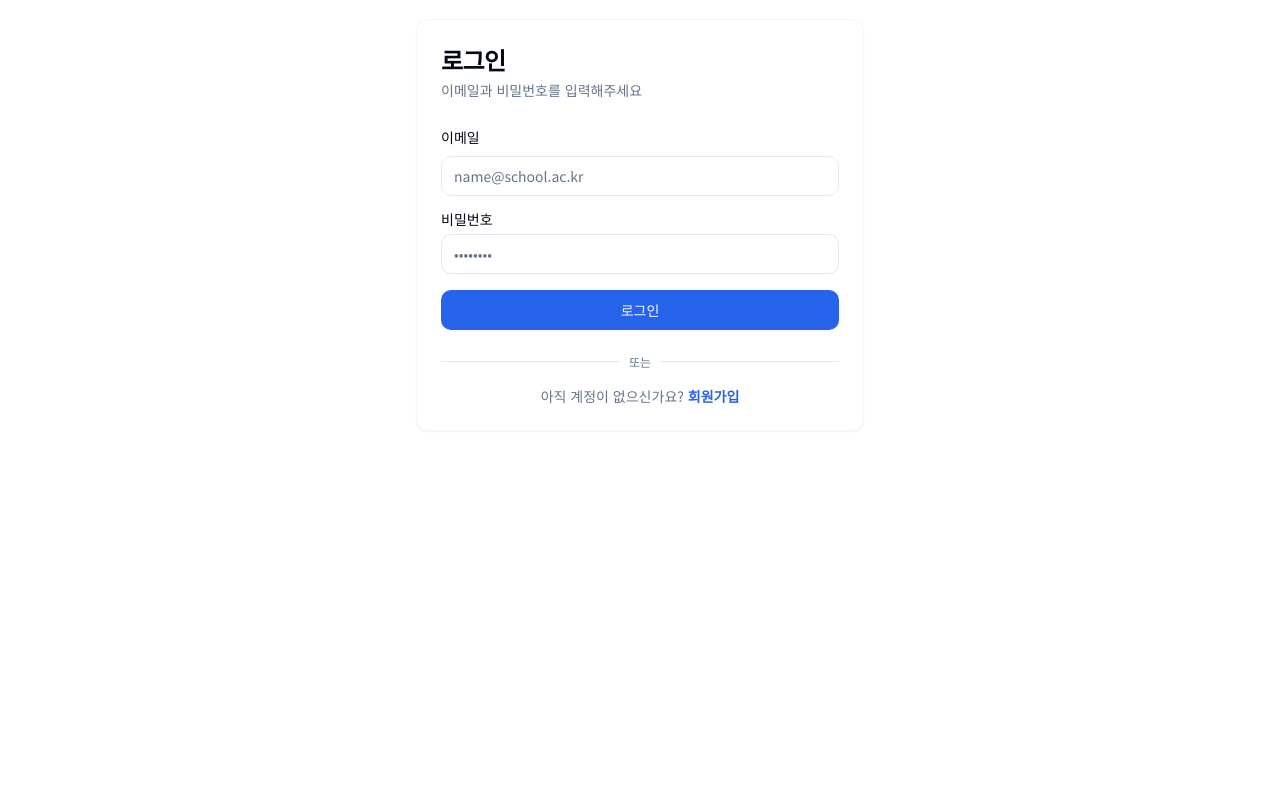
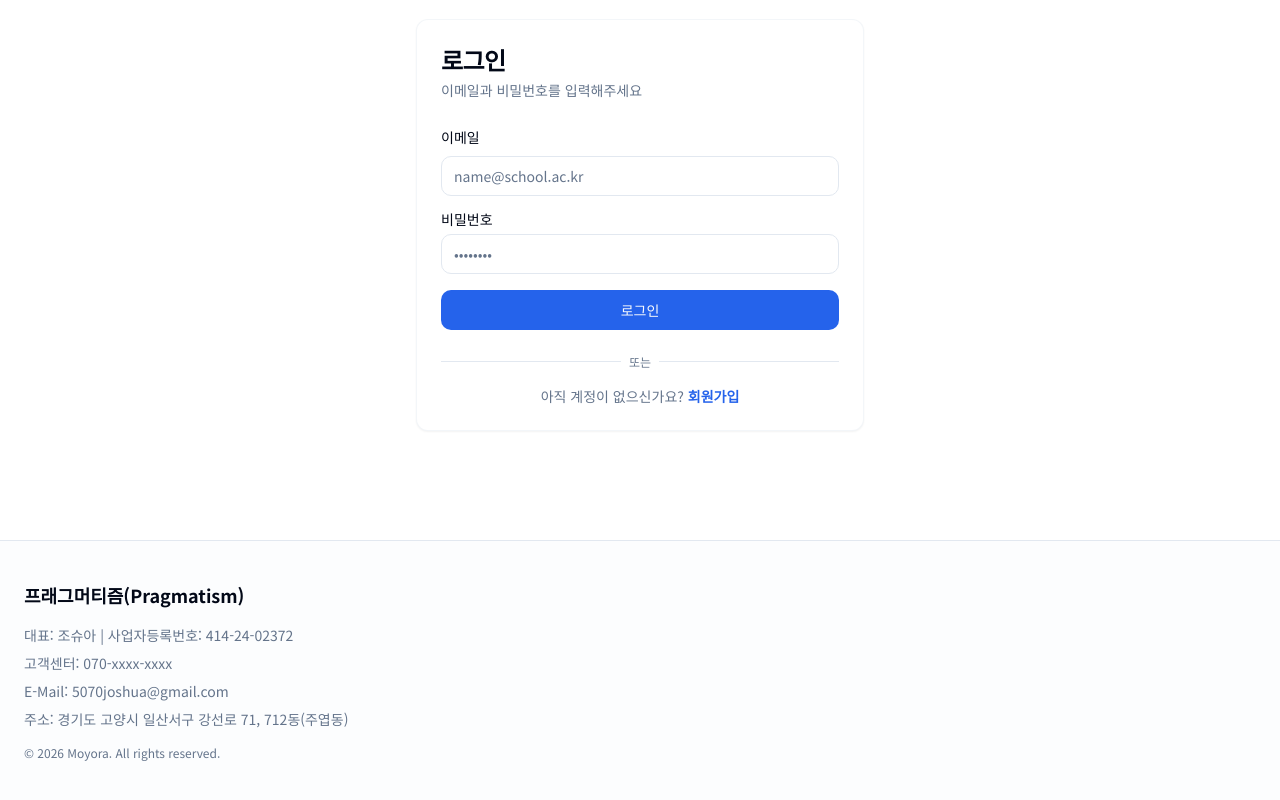
Before and after one commit to AVenturesKMLA/moyora, a Next.js app: page /login in a window 1280 px wide. Shown: the part 260-1060 px from the top of the page. Before the commit the page ends 800 px from the top, so only its background shows below. Built offline with nearby package versions, Linux system fonts and the light colour scheme.

Commit message:
feat(ui): update landing page content, pricing, and add global footer

```diff
--- a/src/app/layout.tsx
+++ b/src/app/layout.tsx
@@ -3,6 +3,7 @@ import { Noto_Sans_KR } from 'next/font/google';
 import { Analytics } from '@vercel/analytics/next';
 import Providers from '@/components/Providers';
 import { NotificationProvider } from '@/context/NotificationContext';
+import Footer from '@/components/Footer';
 import './globals.css';
 
 const notoSansKr = Noto_Sans_KR({
@@ -31,6 +32,7 @@ export default function RootLayout({
                     <Providers>
                         <NotificationProvider>
                             {children}
+                            <Footer />
                         </NotificationProvider>
                     </Providers>
                 </StyledJsxRegistry>
--- a/src/app/page.tsx
+++ b/src/app/page.tsx
@@ -34,7 +34,7 @@ export default function HomePage() {
 
           <h1 className="text-4xl font-extrabold tracking-tight sm:text-5xl md:text-6xl lg:text-7xl">
             동아리 활동의<br />
-            <span className="text-primary">새로운 차원.</span>
+            <span className="text-primary">새로운 차원</span>
           </h1>
 
           <p className="max-w-[42rem] leading-normal text-muted-foreground sm:text-xl sm:leading-8">
@@ -60,7 +60,7 @@ export default function HomePage() {
             )}
             <Link href="/schedule">
               <Button variant="outline" size="lg" className="h-12 rounded-full px-8 text-lg backdrop-blur-sm bg-background/50">
-                일정 둘러보기
+                {session ? "일정 둘러보기" : "체험해보기"}
               </Button>
             </Link>
           </div>
@@ -85,7 +85,8 @@ export default function HomePage() {
               </div>
               <CardTitle className="text-2xl">통합 대회</CardTitle>
               <CardDescription className="text-lg">
-                전국 규모의 동아리 대회에 참가하고 실력을 증명하세요. 다양한 분야의 경진대회가 여러분을 기다립니다.
+                전국 규모의 동아리 대회에 참가하고 실력을 증명하세요.<br />
+                다양한 분야의 경진대회가 여러분을 기다립니다.
               </CardDescription>
             </CardHeader>
           </Card>
@@ -98,7 +99,8 @@ export default function HomePage() {
               </div>
               <CardTitle className="text-xl">연합 포럼</CardTitle>
               <CardDescription>
-                다른 학교와 아이디어를 공유하고 토론하세요. 지식 공유의 장이 열립니다.
+                다른 학교와 아이디어를 공유하고 토론하세요.<br />
+                지식 공유의 장이 열립니다.
               </CardDescription>
             </CardHeader>
           </Card>
@@ -159,7 +161,7 @@ export default function HomePage() {
           </p>
         </div>
 
-        <div className="grid grid-cols-1 gap-6 md:grid-cols-3 max-w-6xl mx-auto">
+        <div className="grid grid-cols-1 gap-6 md:grid-cols-2 max-w-4xl mx-auto">
           {/* Basic */}
           <Card className="flex flex-col border-border/50">
             <CardHeader>
@@ -187,34 +189,13 @@ export default function HomePage() {
             <CardHeader>
               <CardTitle className="text-2xl text-primary">Plus</CardTitle>
               <CardDescription>더 넓은 교류를 원하는 성장하는 동아리</CardDescription>
-              <div className="mt-4 text-4xl font-bold">₩4,900<span className="text-lg font-normal text-muted-foreground">/월</span></div>
+              <div className="mt-4 text-4xl font-bold">Coming Soon</div>
             </CardHeader>
             <CardContent className="flex flex-col flex-1 gap-4">
-              <ul className="space-y-2 text-sm text-muted-foreground flex-1">
-                <li className="flex items-center"><CheckCircle2 className="mr-2 h-4 w-4 text-primary" /> Basic의 모든 기능</li>
-                <li className="flex items-center"><CheckCircle2 className="mr-2 h-4 w-4 text-primary" /> 연합 포럼 참여권</li>
-                <li className="flex items-center"><CheckCircle2 className="mr-2 h-4 w-4 text-primary" /> 공동 연구 제안</li>
-                <li className="flex items-center"><CheckCircle2 className="mr-2 h-4 w-4 text-primary" /> 활동 통계 분석</li>
-              </ul>
-              <Button className="w-full" size="lg">시작하기</Button>
-            </CardContent>
-          </Card>
-
-          {/* Pro */}
-          <Card className="flex flex-col border-border/50">
-            <CardHeader>
-              <CardTitle className="text-2xl">Pro</CardTitle>
-              <CardDescription>전국구 활동을 위한 전문적인 지원</CardDescription>
-              <div className="mt-4 text-4xl font-bold">₩9,900<span className="text-lg font-normal text-muted-foreground">/월</span></div>
-            </CardHeader>
-            <CardContent className="flex flex-col flex-1 gap-4">
-              <ul className="space-y-2 text-sm text-muted-foreground flex-1">
-                <li className="flex items-center"><CheckCircle2 className="mr-2 h-4 w-4 text-primary" /> Plus의 모든 기능</li>
-                <li className="flex items-center"><CheckCircle2 className="mr-2 h-4 w-4 text-primary" /> 전국 대회 우선 참가</li>
-                <li className="flex items-center"><CheckCircle2 className="mr-2 h-4 w-4 text-primary" /> 멘토링 매칭 서비스</li>
-                <li className="flex items-center"><CheckCircle2 className="mr-2 h-4 w-4 text-primary" /> 전문가 피드백</li>
-              </ul>
-              <Button className="w-full" variant="outline">문의하기</Button>
+              <div className="flex-1 flex items-center justify-center text-muted-foreground italic">
+                개발중...
+              </div>
+              <Button className="w-full" size="lg" disabled>Coming Soon</Button>
             </CardContent>
           </Card>
         </div>
--- /dev/null
+++ b/src/components/Footer.tsx
@@ -0,0 +1,25 @@
+
+import Link from 'next/link';
+
+export default function Footer() {
+    return (
+        <footer className="border-t bg-muted/20 mt-auto py-10">
+            <div className="container px-4 md:px-6">
+                <div className="flex flex-col gap-6 md:flex-row md:items-start md:justify-between">
+                    <div className="space-y-4">
+                        <h3 className="text-lg font-bold">프래그머티즘(Pragmatism)</h3>
+                        <div className="flex flex-col gap-2 text-sm text-muted-foreground">
+                            <p>대표: 조슈아 | 사업자등록번호: 414-24-02372</p>
+                            <p>고객센터: 070-xxxx-xxxx</p>
+                            <p>E-Mail: 5070joshua@gmail.com</p>
+                            <p>주소: 경기도 고양시 일산서구 강선로 71, 712동(주엽동)</p>
+                        </div>
+                        <p className="text-xs text-muted-foreground mt-4">
+                            © 2026 Moyora. All rights reserved.
+                        </p>
+                    </div>
+                </div>
+            </div>
+        </footer>
+    );
+}
```
